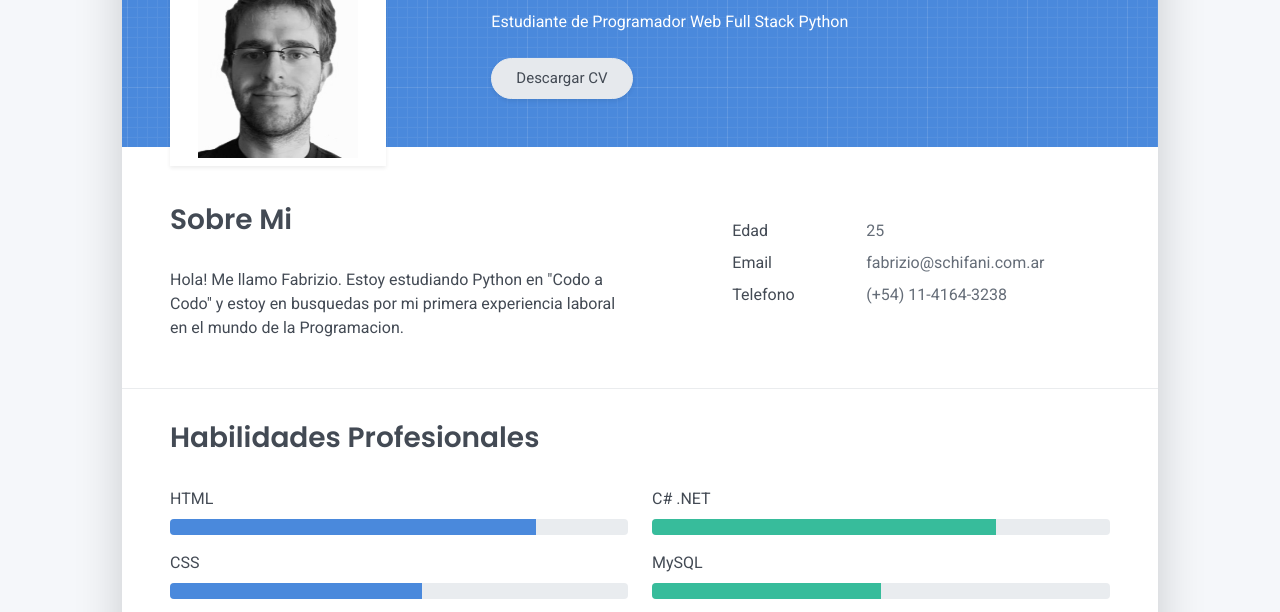
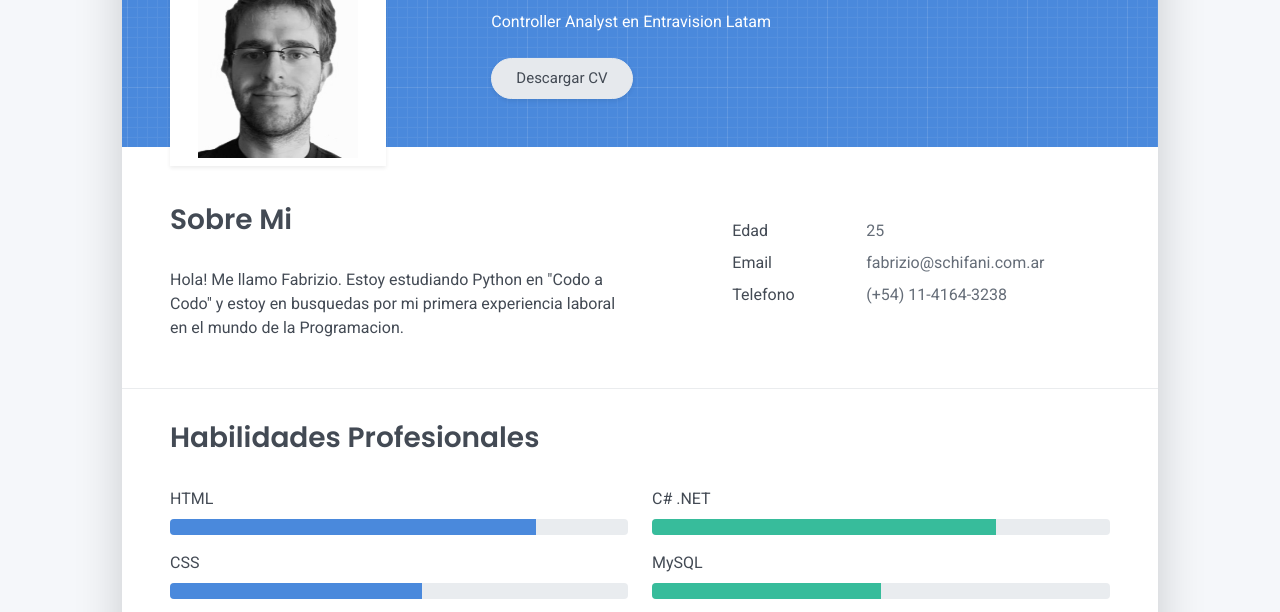
Before and after one commit to ChifaWolf/CV-FSW, a plain HTML site: page index.html in a window 1280 px wide. Shown: the part 182-794 px from the top of the page. Drawn offline with Linux system fonts and the light colour scheme.

Commit message:
Update index.html

```diff
--- a/index.html
+++ b/index.html
@@ -43,7 +43,7 @@
       </div>
       <div class="col-lg-8 col-md-7 text-center text-md-start">
         <h2 class="h1 mt-2" data-aos="fade-left" data-aos-delay="0">Fabrizio Schifani Wolf</h2>
-        <p data-aos="fade-left" data-aos-delay="100">Estudiante de Programador Web Full Stack Python</p>
+        <p data-aos="fade-left" data-aos-delay="100">Controller Analyst en Entravision Latam</p>
         <div class="d-print-none" data-aos="fade-left" data-aos-delay="200"><a class="btn btn-light text-dark shadow-sm mt-1 me-1" href="right-resume.pdf" target="_blank">Descargar CV</a></div>
       </div>
     </div>
```
